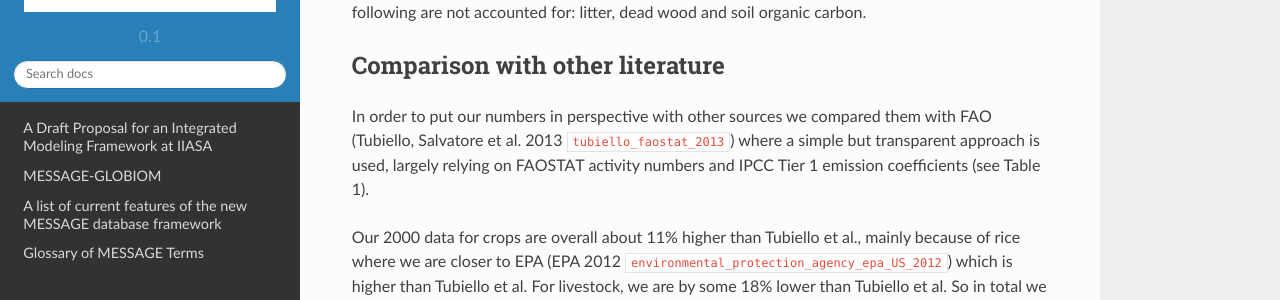
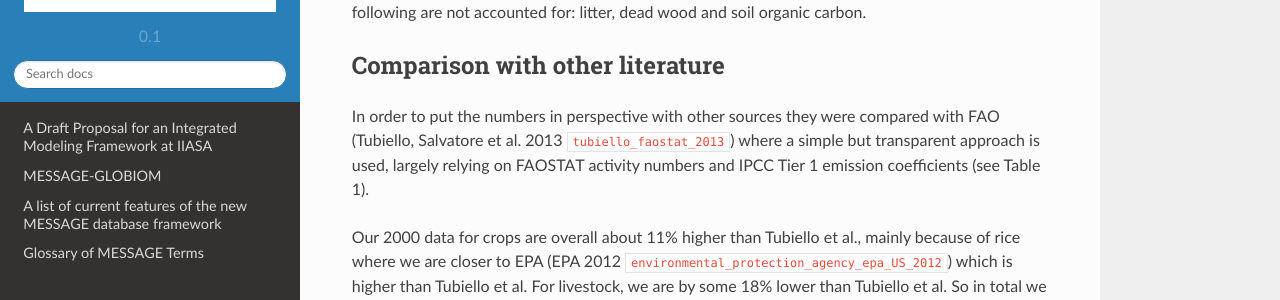
Before and after one commit to iiasa/message_doc, a Sphinx documentation site: the page built from source/message_globiom/emissions/globiom/index.rst, in a window 1280 px wide and 900 px high, scrolled down 949 px. Shown: the part 151-451 px from the top of the window. Built offline with Sphinx 7.4.7 and the Read the Docs theme 2.0.0, drawn with Linux system fonts in a browser that asks for light colours; pages that are not in the unit, such as notebooks, are missing from menus; cross-references to code outside the pages are shown as plain code.

Commit message:
Edited 'In order to put the numbers in perspective with ...'

```diff
--- a/source/message_globiom/emissions/globiom/index.rst
+++ b/source/message_globiom/emissions/globiom/index.rst
@@ -15,7 +15,7 @@ Land use change emissions are computed based on the difference between initial a
 
 Comparison with other literature
 ~~~~
-In order to put our numbers in perspective with other sources we compared them with FAO (Tubiello, Salvatore et al. 2013 :cite:`tubiello_faostat_2013`) where a simple but transparent approach is used, largely relying on FAOSTAT activity numbers and IPCC Tier 1 emission coefficients (see Table 1).
+In order to put the numbers in perspective with other sources they were compared with FAO (Tubiello, Salvatore et al. 2013 :cite:`tubiello_faostat_2013`) where a simple but transparent approach is used, largely relying on FAOSTAT activity numbers and IPCC Tier 1 emission coefficients (see Table 1).
 
 Our 2000 data for crops are overall about 11% higher than Tubiello et al., mainly because of rice where we are closer to EPA (EPA 2012 :cite:`environmental_protection_agency_epa_US_2012`) which is higher than Tubiello et al. For livestock, we are by some 18% lower than Tubiello et al. So in total we have about 10% GHG emissions less in 2000 than the values reported. The year 2010 is already the result of simulations and hence may be interesting to compare with the data. In order to facilitate the comparison, we have included the columns e), f) and g) in Table 1. Columns e) and f) compare GLOBIOM data for 2000 and projections for 2010 respectively, with numbers reported by Tubiello et al. Column g) compares the relative change in emissions between 2000 and 2010 from these two sources (1.00 would indicate the same relative change in GLOBIOM and in Tubiello et al.). We can see that the relative change in total agricultural emissions in GLOBIOM is the same as the development reported by Tubiello et al. – an increase by 11%. The behavior of GLOBIOM is over this period very close to the reported trends also at the level of individual accounts. The only exception is emissions from manure management where the relative change projected in GLOBIOM is by 13% higher than the relative change observed in the Tubiello’s numbers.
 
```
